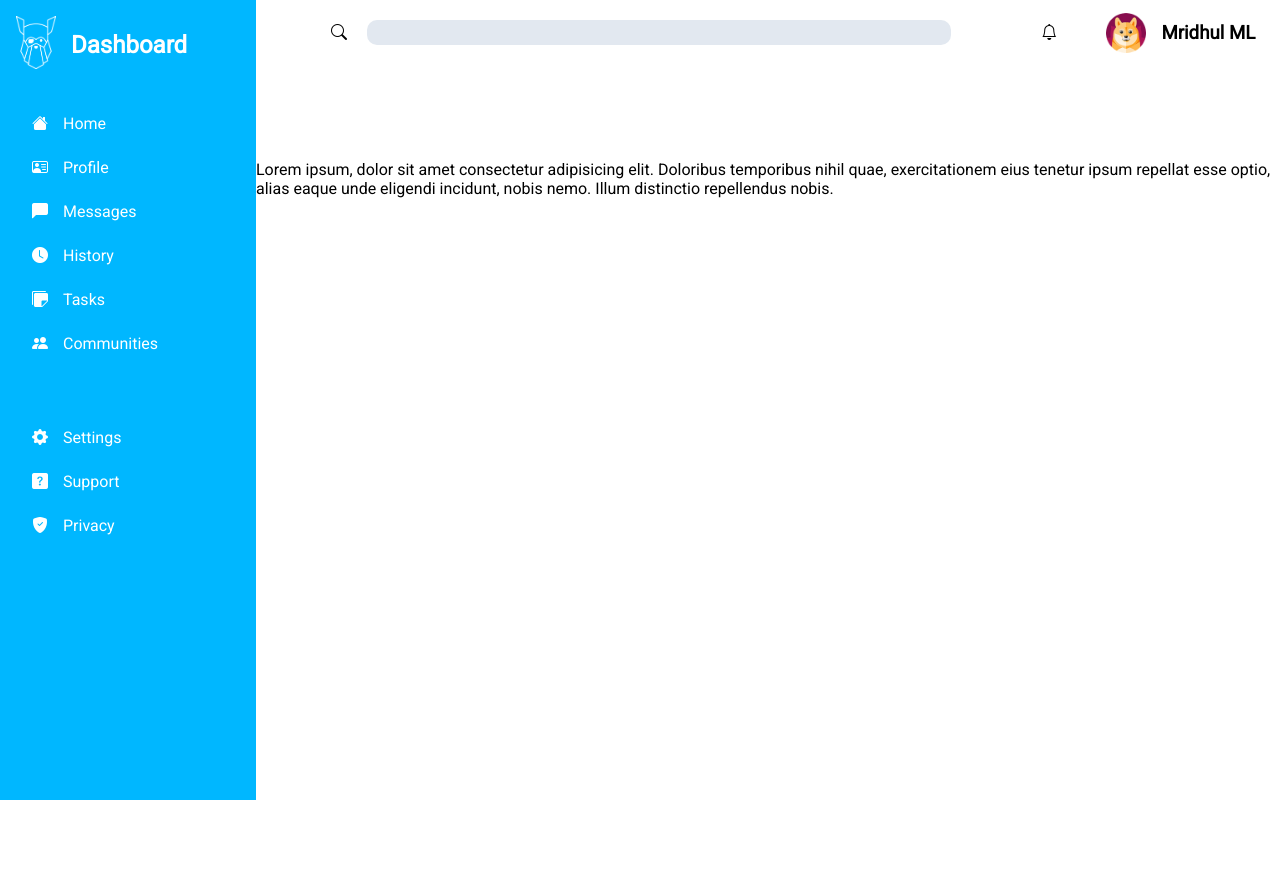
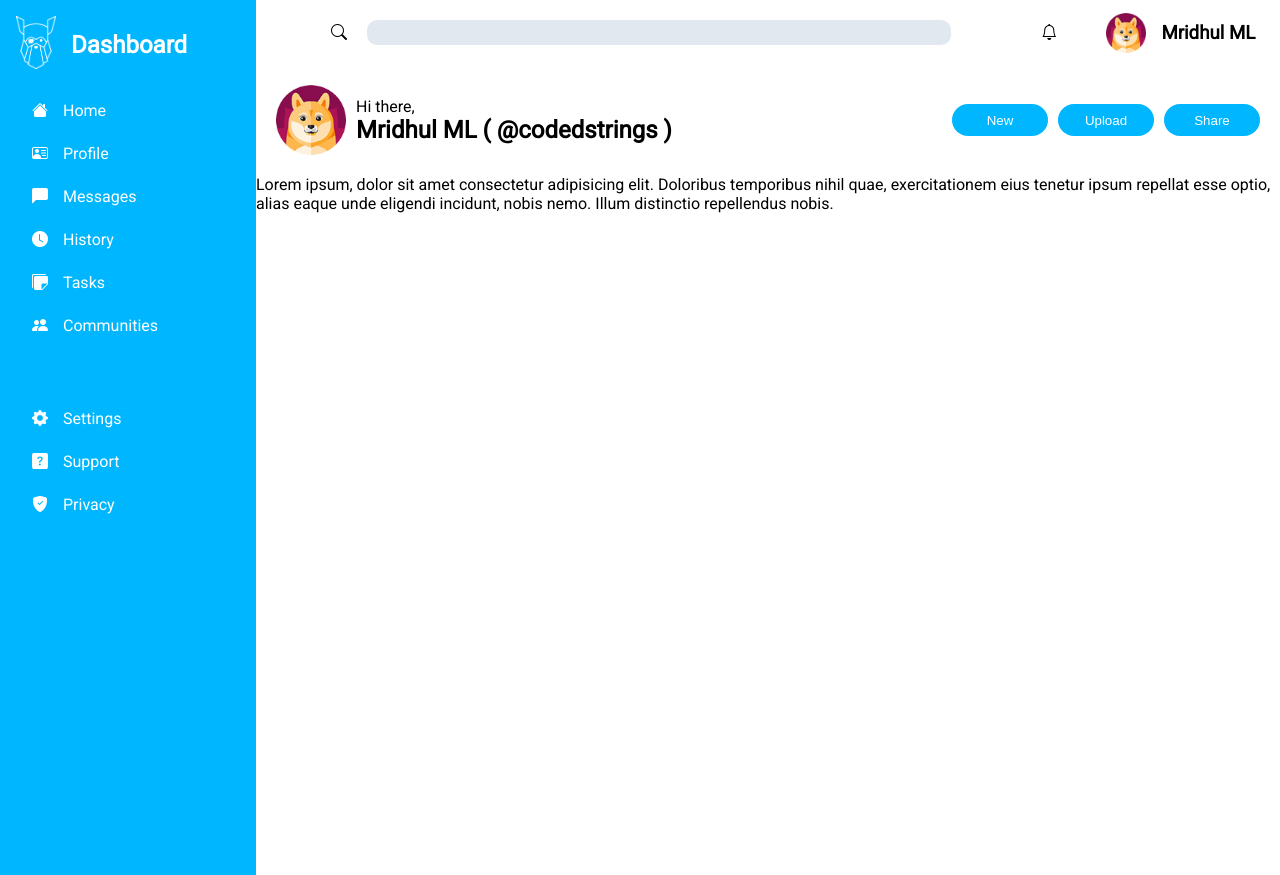
Before and after one commit to codedstrings/odin-dashboard, a plain HTML site: page index.html in a window 1280 px wide. Before the commit the page ends 800 px from the top, so only its background shows below. Drawn offline with nearby package versions, Linux system fonts and the light colour scheme.

Commit message:
add: header-part2; change: sidebar flex-gap and hover effect

```diff
--- a/index.html
+++ b/index.html
@@ -81,7 +81,20 @@
           </div>
         </div>
 
-        <div class="header-part2"></div>
+        <div class="header-part2">
+          <div class="welcome-container">
+            <img src="assets/user-profile.png" alt="user-profile" width="70px">
+            <div class="div1">
+              <p>Hi there,</p>
+              <h2>Mridhul ML <span class="user-id">( @codedstrings )</span></h2>
+            </div>
+          </div>
+          <div class="div2">
+            <button>New</button>
+            <button>Upload</button>
+            <button>Share</button>
+          </div>
+        </div>
       </header>
       <div class="main">
         Lorem ipsum, dolor sit amet consectetur adipisicing elit. Doloribus
--- a/styles.css
+++ b/styles.css
@@ -5,6 +5,7 @@
   --left-sidebar-text: white;
   --left-sidebar-tab-hover: black;
   --searchbar: #e2e8f0;
+  --sidebar:rgb(0, 183, 255) ;
 }
 * {
   margin: 0;
@@ -29,7 +30,7 @@ body {
 
 /* sidebar */
 .left-sidebar {
-  background-color: rgb(0, 183, 255);
+  background-color: var(--sidebar);
   grid-column: 1/2;
   grid-row: 1 / span 2;
   min-height: 100vh;
@@ -37,7 +38,7 @@ body {
   text-align: left;
   display: flex;
   flex-direction: column;
-  gap: 25px;
+  /* gap: 25px; */
 }
 
 .odin-container {
@@ -50,11 +51,14 @@ body {
 .tab {
   display: flex;
   gap: 15px;
+  padding: 12px;
   padding-left: 2rem;
+  transition: all ease-in 0.1s;
 }
 .tab:hover {
   cursor: pointer;
   color: var(--left-sidebar-tab-hover);
+  background-color: white;
 }
 .settings {
   margin-top: 50px;
@@ -104,6 +108,38 @@ form>input{
 
 .header-part2{
   padding: 20px;
+  display: flex;
+  gap: 15px;
+}
+.welcome-container{
+  flex: 1;
+  display: flex;
+  gap: 10px;
+  align-items: center;
+  /* justify-content: center; */
+}
+.div2{
+  display: flex;
+  align-items: center ;
+  justify-content: space-around;
+  gap: 10px;
+}
+.header-part2 button{
+ background-color: var(--sidebar);
+ color: white;
+ padding: 0 20px;
+ border: none;
+ border-radius: 20px;
+ height: 2rem;
+ width: 6rem;
+ transition: all ease-in 0.1s;
+
+}
+.header-part2 button:hover{
+  color: var(--left-sidebar-tab-hover);
+  cursor: pointer;
+  height: 2.2rem;
+  font-size: large;
 }
 /* main */
 .main {
```
